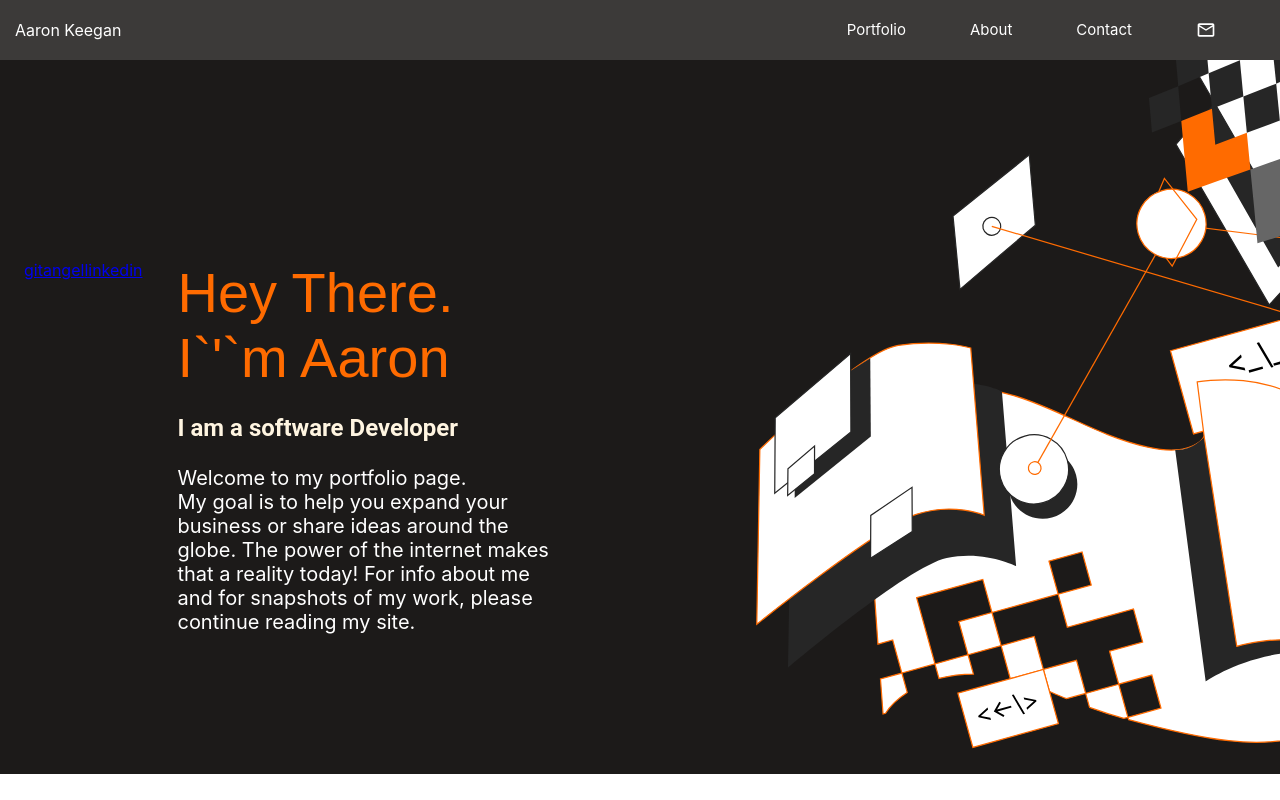
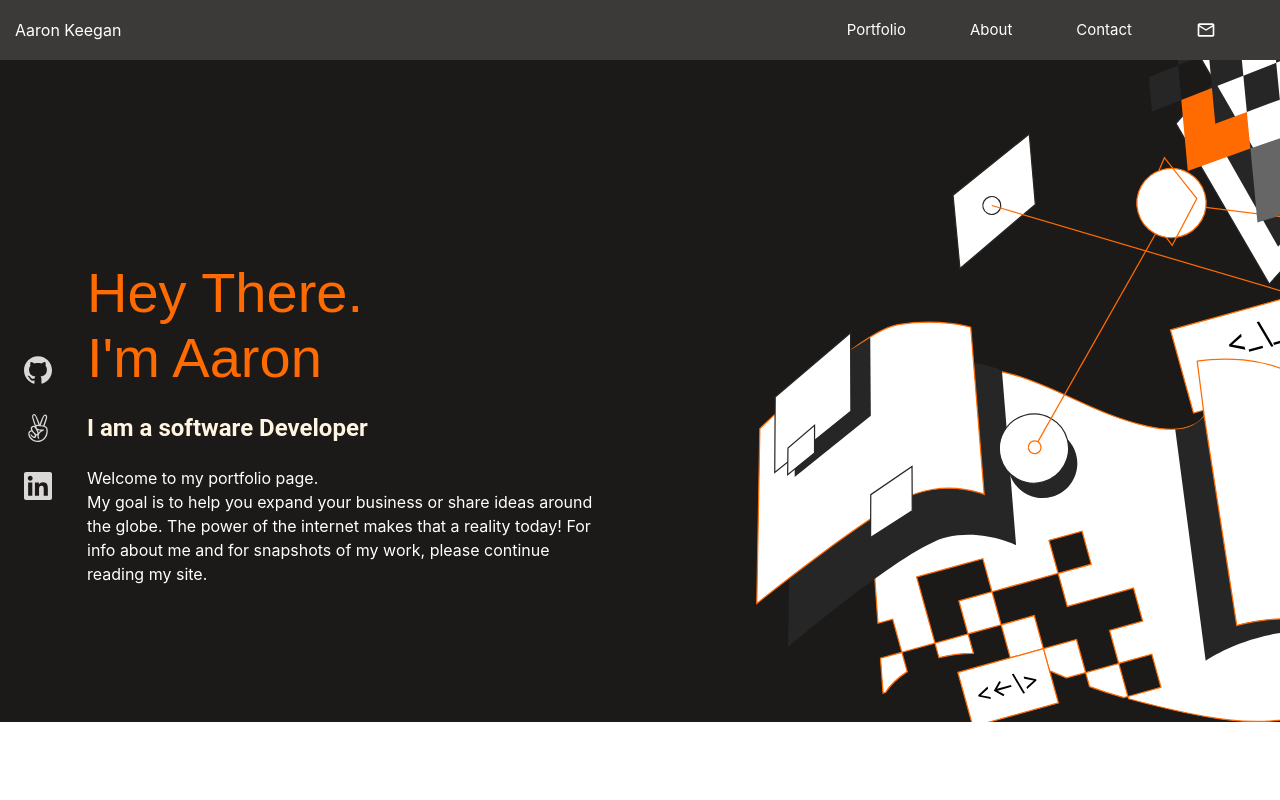
Before and after one commit to AKeeganDev/portfolio_react, a React (Create React App) app: page / in a window 1280 px wide. Built offline with nearby package versions, Linux system fonts and the light colour scheme.

Commit message:
finish welcome section

```diff
--- a/src/components/welcome.js
+++ b/src/components/welcome.js
@@ -1,9 +1,11 @@
 import '../stylesheets/welcome.scss';
+
+import { SiAngellist, SiGithub, SiLinkedin } from 'react-icons/si';
 
 const Welcome = () => (
   <section className="welcome">
     <div className="greeting-text-container">
-      <div className="greeting">Hey There. I`&apos;`m Aaron</div>
+      <div className="greeting">Hey There. I&apos;m Aaron</div>
       <h3 className="who-am-i">I am a software Developer</h3>
       <p>
         Welcome to my portfolio page.
@@ -17,13 +19,13 @@ const Welcome = () => (
     <div className="contact-bar">
       <ul>
         <li>
-          <a aria-label="text" href="https://www.github.com/AKeeganDev" className="fa fa-github">git</a>
+          <a aria-label="text" href="https://www.github.com/AKeeganDev" className="social-link"><SiGithub /></a>
         </li>
         <li>
-          <a aria-label="text" href="https://angel.co/u/akeegandev" className="fa fa-angelist">angel</a>
+          <a aria-label="text" href="https://angel.co/u/akeegandev" className="social-link"><SiAngellist /></a>
         </li>
         <li>
-          <a aria-label="text" href="https://www.linkedin.com/in/akeegandev" className="fa fa-linkedin">linkedin</a>
+          <a aria-label="text" href="https://www.linkedin.com/in/akeegandev" className="social-link"><SiLinkedin /></a>
         </li>
       </ul>
     </div>
--- a/src/stylesheets/welcome.scss
+++ b/src/stylesheets/welcome.scss
@@ -1,8 +1,5 @@
-$primary-bg: #fff;
-$theme1: #3c3a39;
 $theme2: #1c1a19;
 $theme3: #ff6b00;
-$light-text-theme: #e5e5e5;
 $white-theme: #fff;
 $offwhite-theme: #fff5e1;
 $offwhite-theme2: #dbd8d7;
@@ -17,7 +14,9 @@ $offwhite-theme2: #dbd8d7;
   background-position: 100% 115%;
   color: var(--white-theme);
   padding: 120px 24px;
-}
+
+  .greeting-text-container {
+    color: $white-theme;
 
     .greeting {
       color: $theme3;
@@ -34,23 +33,31 @@ $offwhite-theme2: #dbd8d7;
       font-size: 24px;
     }
 
-.greeting-text-container {
-  color: $white-theme;
-}
-
-.greeting-text-container p {
+    p {
       max-width: 520px;
       font-size: 16px;
       line-height: 24px;
     }
+  }
 
-.contact-bar ul {
+  .contact-bar {
+    display: flex;
+
+    ul {
       display: flex;
       flex: 0 0 auto;
       list-style: none;
       margin: 0;
       padding: 0;
       max-width: 200px;
+      gap: 23px;
+
+      .social-link {
+        font-size: 28px;
+        color: $offwhite-theme2;
+      }
+    }
+  }
 }
 
 // media queries
@@ -68,14 +75,14 @@ $offwhite-theme2: #dbd8d7;
   }
 }
 
-// moves large svg into fixed position on the right side of screen
+// moves large svg into fixed position on the right side of screen for large windows
 @media screen and (min-width: 1177px) {
   .welcome {
     background-position-x: 100%;
   }
 }
 
-// Intro text sizing
+// Greeting text sizing
 
 @media screen and (min-width: 675px) {
   .greeting-text-container p {
@@ -89,9 +96,18 @@ $offwhite-theme2: #dbd8d7;
   }
 }
 
+// Contact Bar
+
 @media screen and (min-width: 675px) {
   .contact-bar {
     margin-right: 35px;
     order: -1;
   }
 }
+
+@media screen and (min-width: 675px) {
+  .contact-bar ul {
+    flex-direction: column;
+    justify-content: center;
+  }
+}
```
Lines whose indentation alone changed are shown as unchanged.
